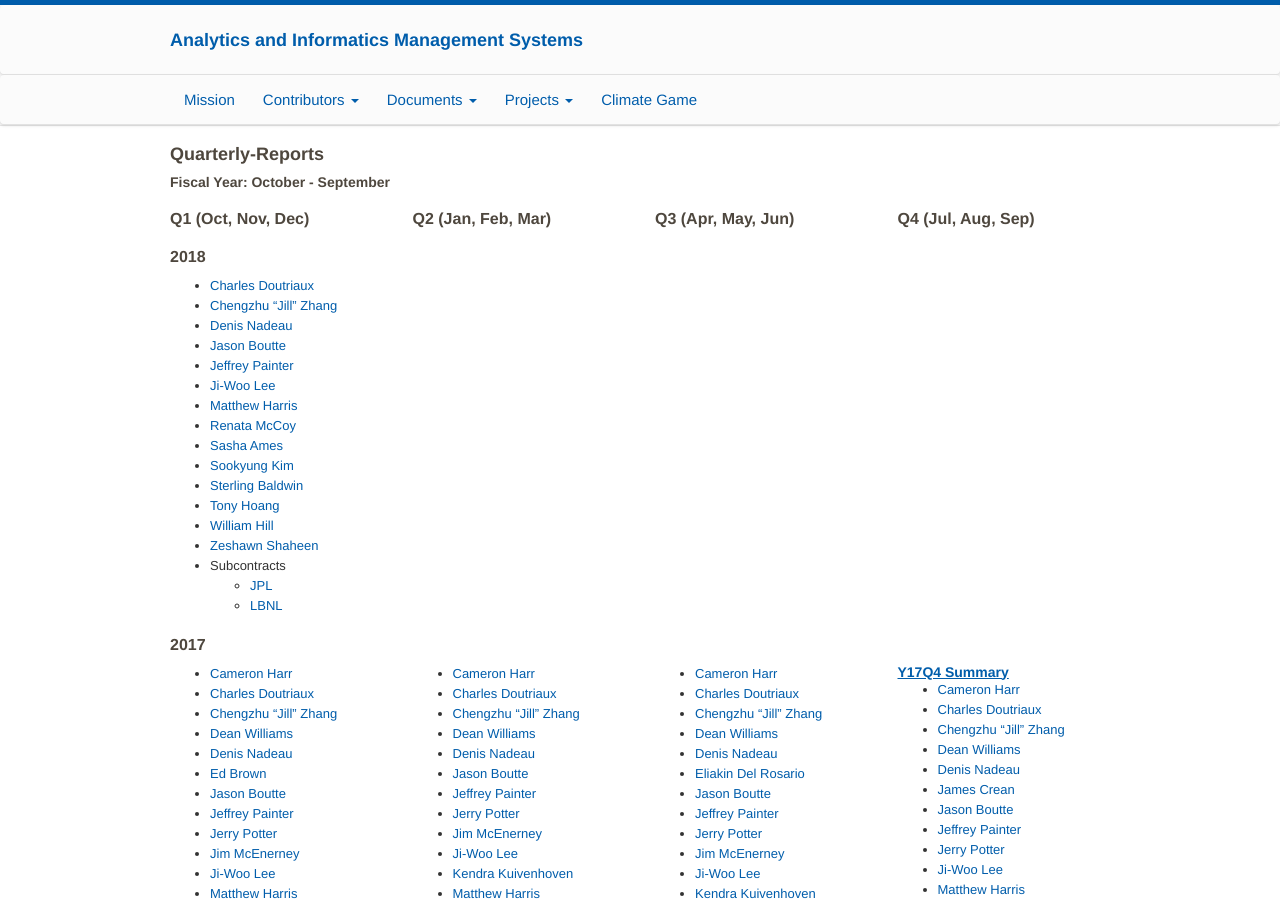
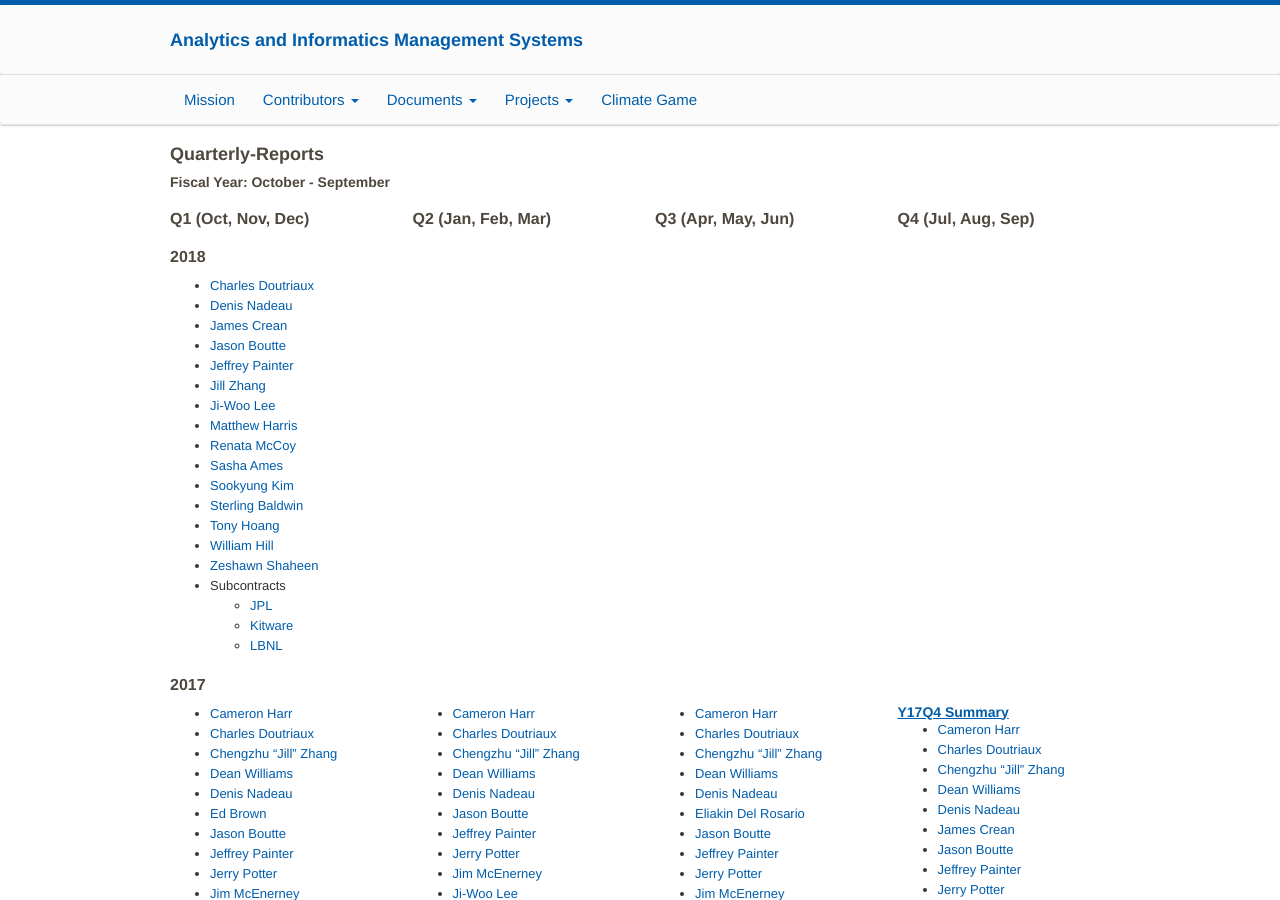
Before and after one commit to aims-group/aims-site, a Jekyll site: the page built from quarterly_reports.html, in a window 1280 px wide and 900 px high. Built offline with Jekyll 4.4.1, drawn with Linux system fonts in a browser that asks for light colours.

Commit message:
MBH: QRs

```diff
--- a/quarterly_reports.html
+++ b/quarterly_reports.html
@@ -27,11 +27,12 @@ title: Quarterly Reports
         <ul>
             <!-- <li><a href='media/Quarterly-Reports/Y17Q4/Cameron%20Harr.pdf'>Cameron Harr</a></li> -->
             <li><a href='media/Quarterly-Reports/Y17Q4/Charles%20Doutriaux.pdf'>Charles Doutriaux</a></li>
-            <li><a href='media/Quarterly-Reports/Y17Q4/Jill%20Zhang.pdf'>Chengzhu “Jill” Zhang</a></li>
             <!-- <li><a href='media/Quarterly-Reports/Y17Q4/Dean%20Williams.pdf'>Dean Williams</a></li> -->
             <li><a href='media/Quarterly-Reports/Y17Q4/Denis%20Nadeau.pdf'>Denis Nadeau</a></li>
+            <li><a href='media/Quarterly-Reports/Y17Q4/James%20Crean.pdf'>James Crean</a></li>
             <li><a href='media/Quarterly-Reports/Y17Q4/Jason%20Boutte.pdf'>Jason Boutte</a></li>
             <li><a href='media/Quarterly-Reports/Y17Q4/Jeffrey%20Painter.pdf'>Jeffrey Painter</a></li>
+            <li><a href='media/Quarterly-Reports/Y17Q4/Jill%20Zhang.pdf'>Jill Zhang</a></li>
             <!-- <li><a href='media/Quarterly-Reports/Y17Q4/Jerry%20Potter.pdf'>Jerry Potter</a></li> -->
             <li><a href='media/Quarterly-Reports/Y17Q4/Jiwoo%20Lee.pdf'>Ji-Woo Lee</a></li>
             <li><a href='media/Quarterly-Reports/Y17Q4/Matthew%20Harris.pdf'>Matthew Harris</a></li>
@@ -46,7 +47,7 @@ title: Quarterly Reports
                 <ul>
                     <!-- <li><a href='media/Quarterly-Reports/Y17Q4/Argonne.pdf'>Argonne</a></li> -->
                     <li><a href='media/Quarterly-Reports/Y17Q4/JPL.pdf'>JPL</a></li>
-                    <!-- <li><a href='media/Quarterly-Reports/Y17Q4/Kitware.pdf'>Kitware</a></li> -->
+                    <li><a href='media/Quarterly-Reports/Y17Q4/Kitware.pdf'>Kitware</a></li>
                     <li><a href='media/Quarterly-Reports/Y17Q4/LBNL.pdf'>LBNL</a></li>
                 </ul>
             </li>
```
Also changed, not shown: 3 other files.
